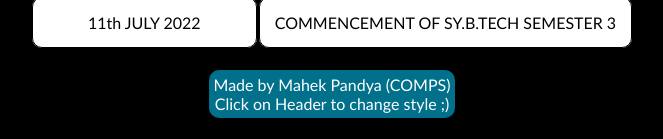
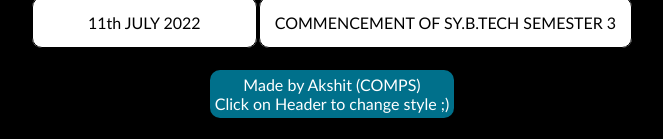
Before and after one commit to AGSAVALIYA/ac, a plain HTML site: page index.html in a window 1280 px wide. Shown: the part 1069-1208 px from the top of the page, without its empty margins (308-971 px from the left). Drawn offline with Linux system fonts and the light colour scheme.

Commit message:
Update index.html

```diff
--- a/index.html
+++ b/index.html
@@ -97,7 +97,7 @@
     </table>
 
     <footer>
-        <p>Made by Mahek Pandya (COMPS) <br> Click on Header to change style ;)</p>
+        <p>Made by Akshit (COMPS) <br> Click on Header to change style ;)</p>
     </footer>
 
 </body>
```
